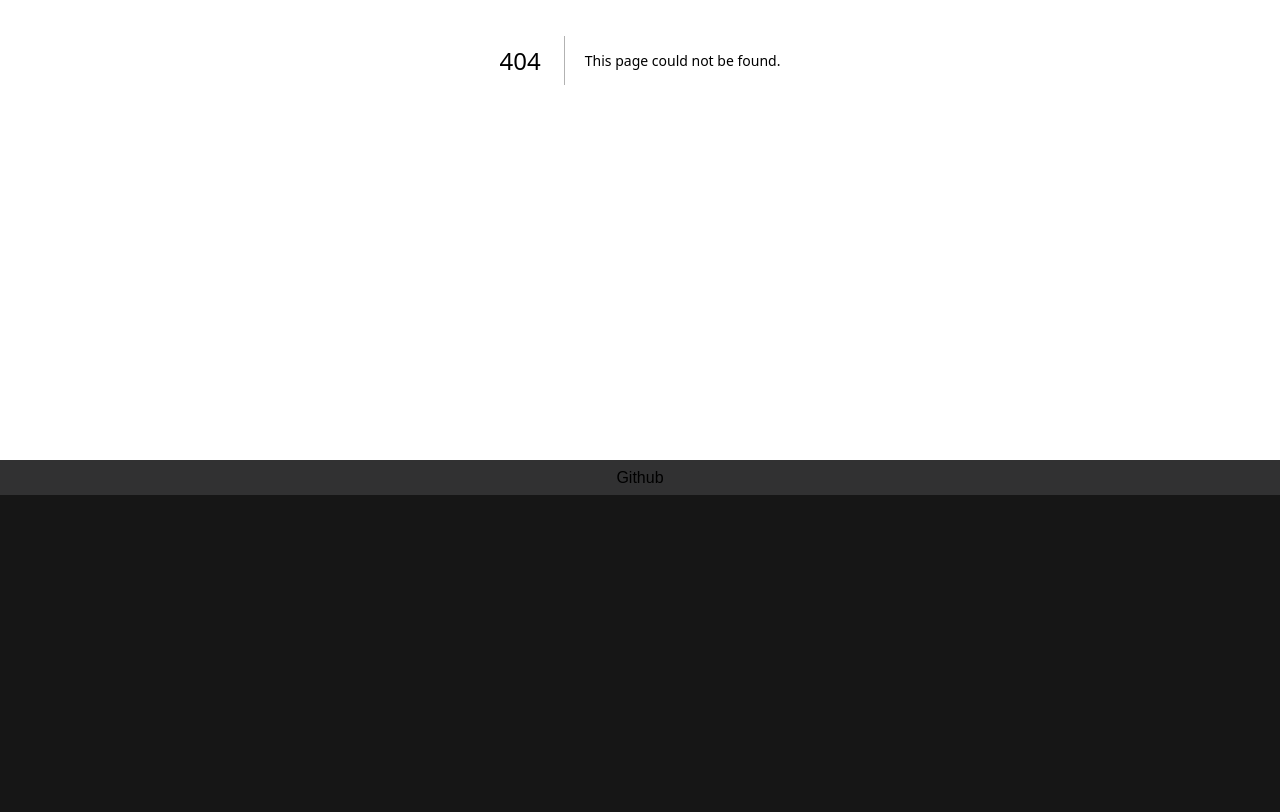
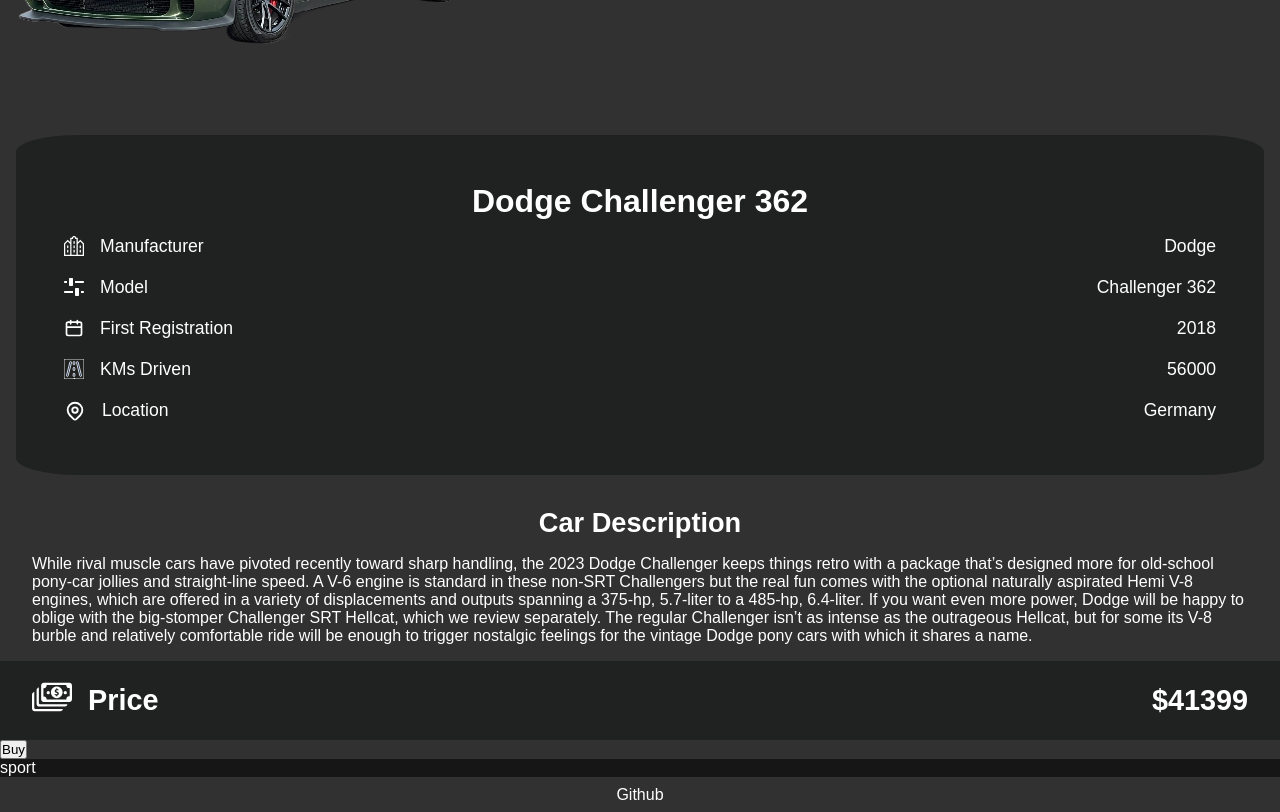
Before and after one commit to ItsMeArash/car-sell, a Next.js app: page /cars/1 in a window 1280 px wide. Before the commit this address had no page. Shown: the part 340-1152 px from the top of the page. Before the commit the page ends 835 px from the top, so only its background shows below. Built offline with nearby package versions, Linux system fonts and the light colour scheme; a web font is replaced by a local one.

Commit message:
car details page updates

```diff
--- a/components/icons/Calender.js
+++ b/components/icons/Calender.js
@@ -1,9 +1,6 @@
 function Calender() {
   return (
-    <svg
-      height="20px"
-      viewBox="0 0 24 24"
-    >
+    <svg style={{ fill: "white" }} height="20px" viewBox="0 0 24 24">
       <path d="M19,4H17V3a1,1,0,0,0-2,0V4H9V3A1,1,0,0,0,7,3V4H5A3,3,0,0,0,2,7V19a3,3,0,0,0,3,3H19a3,3,0,0,0,3-3V7A3,3,0,0,0,19,4Zm1,15a1,1,0,0,1-1,1H5a1,1,0,0,1-1-1V12H20Zm0-9H4V7A1,1,0,0,1,5,6H7V7A1,1,0,0,0,9,7V6h6V7a1,1,0,0,0,2,0V6h2a1,1,0,0,1,1,1Z" />
     </svg>
   );
--- a/components/icons/Company.js
+++ b/components/icons/Company.js
@@ -1,6 +1,6 @@
 function Company() {
   return (
-    <svg x="0px" y="0px" viewBox="0 0 485 485" width="20">
+    <svg style={{ fill: 'white' }} x="0px" y="0px" viewBox="0 0 485 485" width="20">
       <g>
         <rect x="379.458" y="335.263" width="30" height="64.737" />
         <rect x="379.458" y="230.026" width="30" height="64.737" />
--- a/components/icons/Location.js
+++ b/components/icons/Location.js
@@ -6,6 +6,7 @@
       viewBox="0 0 24 24"
       stroke="currentColor"
       width="22"
+
     >
       <path
         strokeLinecap="round"
--- a/components/icons/Model.js
+++ b/components/icons/Model.js
@@ -1,6 +1,7 @@
 function Model() {
   return (
     <svg
+      style={{ fill: "white" }}
       x="0px"
       y="0px"
       width="20px"
--- a/components/icons/Money.js
+++ b/components/icons/Money.js
@@ -2,7 +2,7 @@
 
 function Money() {
   return (
-    <svg x="0px" y="0px" width="40" viewBox="0 0 486.501 486.501">
+    <svg style={{ fill: 'white' }} x="0px" y="0px" width="40" viewBox="0 0 486.501 486.501">
       <g>
         <g>
           <path
--- a/components/icons/Road.js
+++ b/components/icons/Road.js
@@ -4,7 +4,7 @@
       <title>road_line</title>
       <g
         id="页面-1"
-        stroke="none"
+        stroke="white"
         strokeWidth="1"
         fill="none"
         fillRule="evenodd"
--- /dev/null
+++ b/components/templates/CarSection.js
@@ -0,0 +1,95 @@
+import Calender from "../icons/Calender";
+import Company from "../icons/Company";
+import Location from "../icons/Location";
+import Model from "../icons/Model";
+import Money from "../icons/Money";
+import Road from "../icons/Road";
+import styles from "./CarSection.module.css";
+
+const CarSection = ({ carDetails }) => {
+  const {
+    id,
+    name,
+    model,
+    year,
+    distance,
+    location,
+    image,
+    price,
+    description,
+    category,
+  } = carDetails;
+  return (
+    <div className={styles.container}>
+      <div className={styles.mainSection}>
+        <img src={image} alt="car-image" />
+        <div className={styles.details}>
+          <h1>
+            {name} {model}
+          </h1>
+          <div className={styles.itemRow}>
+            <div className={styles.itemLabel}>
+              <div className={styles.itemIcon}>
+                <Company />
+              </div>
+              <span>Manufacturer</span>
+            </div>
+            <span className={styles.itemValue}>{name}</span>
+          </div>
+          <div className={styles.itemRow}>
+            <div className={styles.itemLabel}>
+              <div className={styles.itemIcon}>
+                <Model />
+              </div>
+              <span>Model</span>
+            </div>
+            <span className={styles.itemValue}>{model}</span>
+          </div>
+          <div className={styles.itemRow}>
+            <div className={styles.itemLabel}>
+              <div className={styles.itemIcon}>
+                <Calender />
+              </div>
+              <span>First Registration</span>
+            </div>
+            <span className={styles.itemValue}>{year}</span>
+          </div>
+          <div className={styles.itemRow}>
+            <div className={styles.itemLabel}>
+              <div className={styles.itemIcon}>
+                <Road />
+              </div>
+              <span>KMs Driven</span>
+            </div>
+            <span className={styles.itemValue}>{distance}</span>
+          </div>
+          <div className={styles.itemRow}>
+            <div className={styles.itemLabel}>
+              <div className={styles.itemIcon}>
+                <Location />
+              </div>
+              <span>Location</span>
+            </div>
+            <span className={styles.itemValue}>{location}</span>
+          </div>
+        </div>
+      </div>
+      <div className={styles.description}>
+        <h4>Car Description</h4>
+        <p>{description}</p>
+      </div>
+      <div className={styles.priceRow}>
+        <div className={styles.priceLabel}>
+          <div className={styles.priceIcon}>
+            <Money />
+          </div>
+          <span>Price</span>
+        </div>
+        <span className={styles.priceValue}>${price}</span>
+      </div>
+      <button className={styles.buyButton}>Buy</button>
+    </div>
+  );
+};
+
+export default CarSection;
--- /dev/null
+++ b/components/templates/CarSection.module.css
@@ -0,0 +1,58 @@
+.container {
+  margin-top: 5rem;
+  background-color: #313132;
+}
+
+.details {
+  background-color: #202121;
+  margin: 1rem;
+  border-radius: 5%;
+  padding: 3rem;
+  display: flex;
+  flex-direction: column;
+  gap: 1rem;
+}
+
+.details h1 {
+  text-align: center;
+}
+
+.itemRow {
+  display: flex;
+  justify-content: space-between;
+  font-size: 1.1rem;
+}
+
+.itemLabel {
+  display: flex;
+  gap: 1rem;
+}
+
+.description {
+  padding: 1rem 2rem;
+}
+.description h4 {
+  text-align: center;
+  font-size: 1.7rem;
+  margin-bottom: 1rem;
+}
+
+.priceRow {
+  background-color: #202121;
+  padding: 1rem 2rem;
+  font-size: 1.8rem;
+  font-weight: bold;
+  display: flex;
+  flex-direction: row;
+  justify-content: space-between;
+  align-items: center;
+}
+.priceLabel {
+  display: flex;
+  align-items: center;
+  gap: 1rem;
+}
+
+.buyButton {
+  margin: 0 auto;
+}
--- /dev/null
+++ b/components/templates/RelatedCars.js
@@ -0,0 +1,13 @@
+import styles from "./RelatedCars.module.css"
+
+const RelatedCars = (props) => {
+  const category = props.category;
+  console.log(props);
+  return (
+    <div>
+      {category}
+    </div>
+  );
+};
+
+export default RelatedCars;
--- /dev/null
+++ b/pages/cars/[carId].js
@@ -0,0 +1,19 @@
+import CarSection from "@/components/templates/CarSection";
+import RelatedCars from "@/components/templates/RelatedCars";
+import carsData from "@/data/carsData";
+import { useRouter } from "next/router";
+
+const CarDetails = () => {
+  const router = useRouter();
+  const carId = router.query.carId;
+  const carDetails = carsData[carId - 1];
+
+  return (
+    <div style={{marginTop: "5rem"}}>
+      <CarSection carDetails={carDetails} />
+      <RelatedCars category={carDetails.category}/>
+    </div>
+  );
+};
+
+export default CarDetails;
```
Also changed, not shown: components/modules/Card.js (+7 -4 lines), components/templates/RelatedCars.module.css (added).
